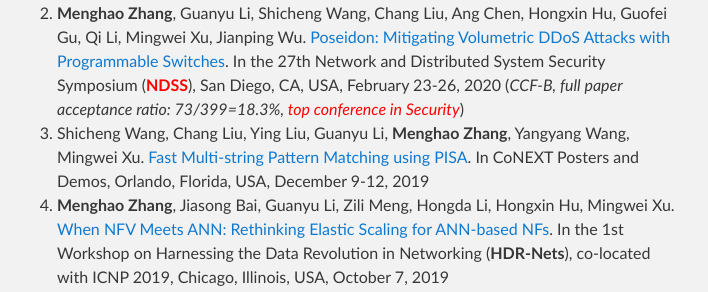
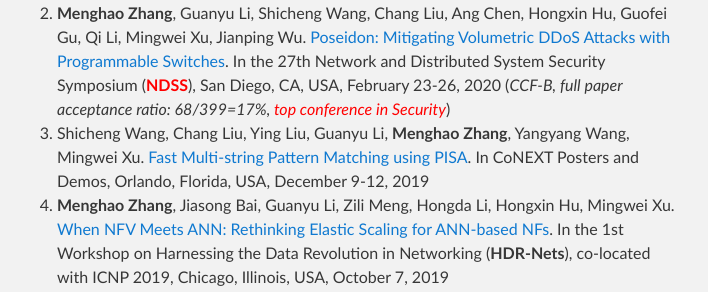
Before and after one commit to zhangmenghao/zhangmenghao.github.io, a Jekyll site: the page built from index.md, in a window 1280 px wide and 900 px high, scrolled down 837 px. Shown: the part 185-477 px from the top of the window, without its empty margins (283-991 px from the left). Built offline with Jekyll 4.4.1, drawn with Linux system fonts in a browser that asks for light colours.

Commit message:
Update NDSS accpet rate

```diff
--- a/index.md
+++ b/index.md
@@ -22,7 +22,7 @@
 In the ACM SIGCOMM Symposium on SDN Research (**SOSR**), San Jose, CA, USA, March 3, 2020
 11. __Menghao Zhang__, Guanyu Li, Shicheng Wang, Chang Liu, Ang Chen, Hongxin Hu, Guofei Gu, Qi Li, Mingwei Xu, Jianping Wu.
 [Poseidon: Mitigating Volumetric DDoS Attacks with Programmable Switches](./papers/NDSS2020-Poseidon.pdf).
-In the 27th Network and Distributed System Security Symposium (**<font color='red'>NDSS</font>**), San Diego, CA, USA, February 23-26, 2020 (*CCF-B, full paper acceptance ratio: 73/399=18.3%, <font color='red'>top conference in Security</font>*)
+In the 27th Network and Distributed System Security Symposium (**<font color='red'>NDSS</font>**), San Diego, CA, USA, February 23-26, 2020 (*CCF-B, full paper acceptance ratio: 68/399=17%, <font color='red'>top conference in Security</font>*)
 10. Shicheng Wang, Chang Liu, Ying Liu, Guanyu Li, __Menghao Zhang__, Yangyang Wang, Mingwei Xu.
 [Fast Multi-string Pattern Matching using PISA](./papers/CoNEXT2019-Poster-Bolt.pdf).
 In CoNEXT Posters and Demos, Orlando, Florida, USA, December 9-12, 2019
```
